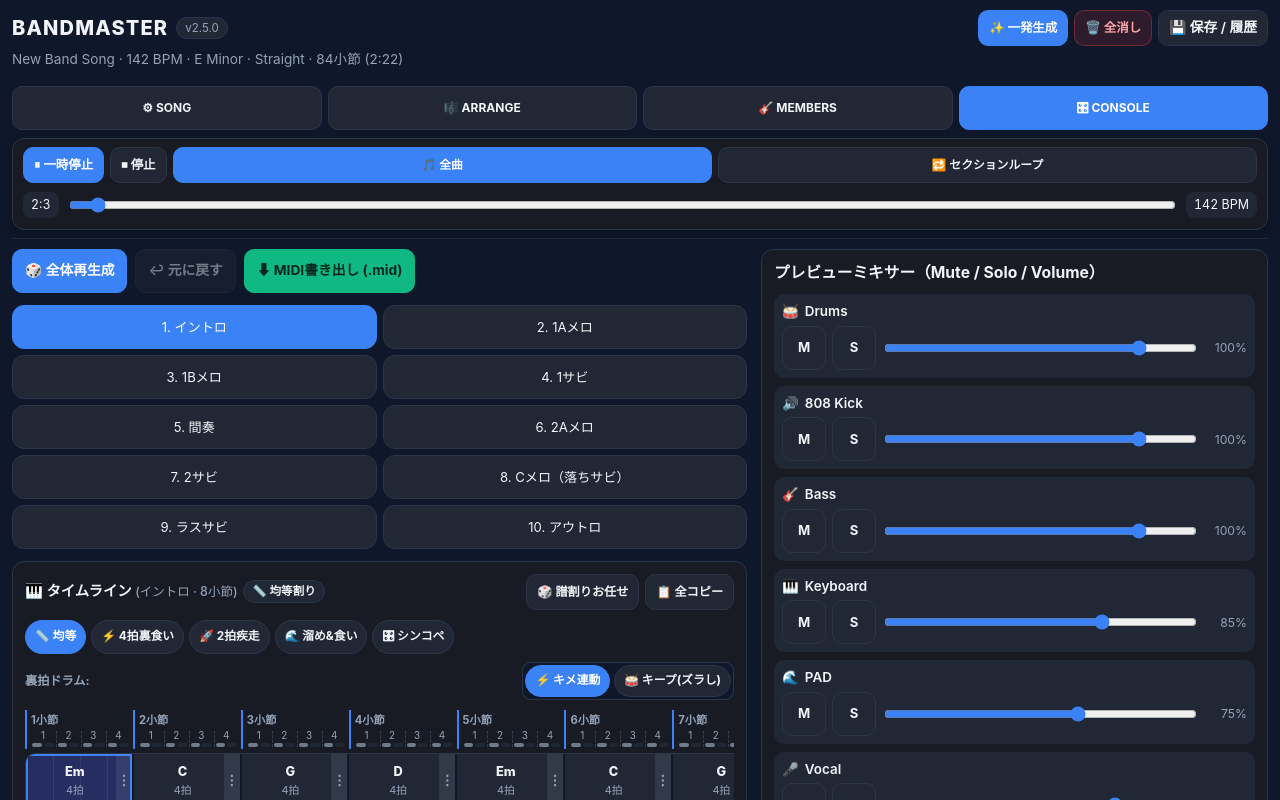
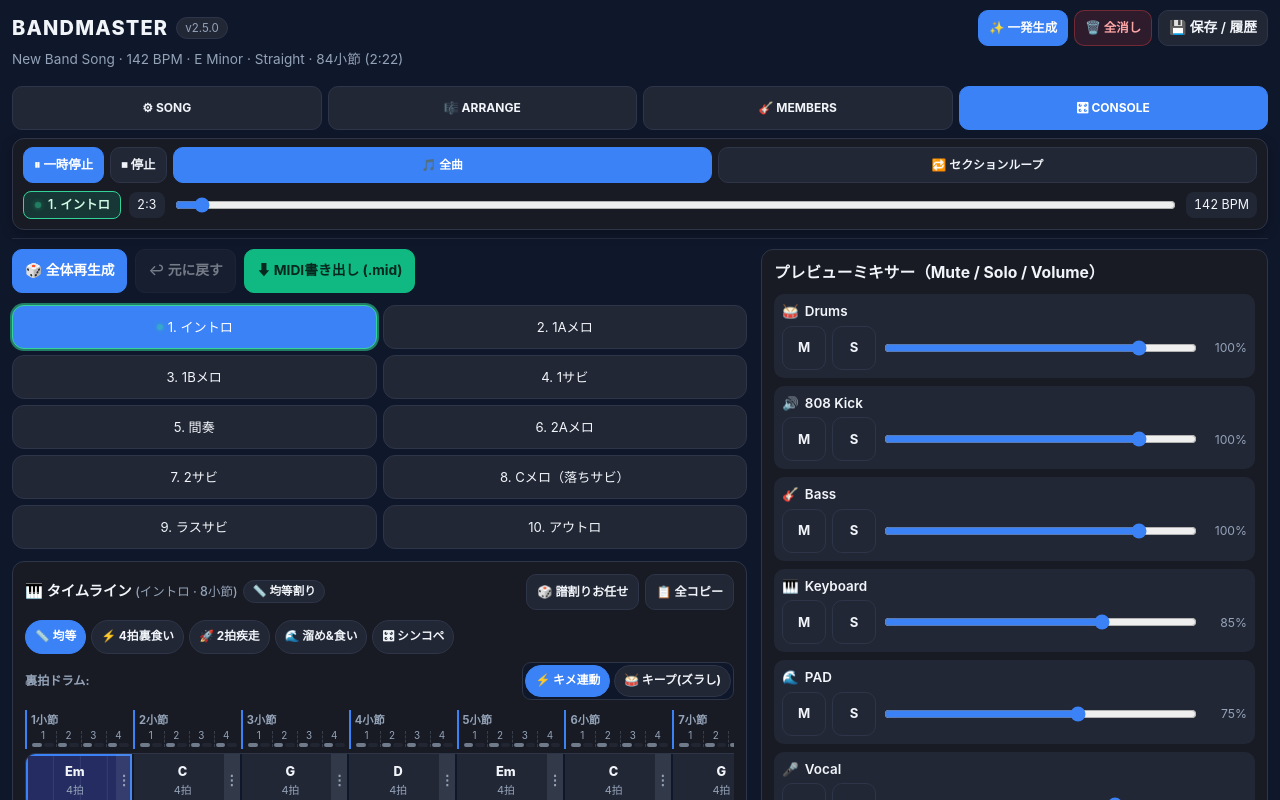
Before and after one commit to miyamax0523/bandmaster, a React (Vite) app: page / in a window 1280 px wide. Both pictures are taken after a click on the button "▶ 再生". Shown: the top 800 px of the page. Built offline with nearby package versions, Linux system fonts and the light colour scheme.

Commit message:
feat(ui): highlight currently playing section during full-song playback in console and transport bar

```diff
--- a/src/App.tsx
+++ b/src/App.tsx
@@ -11,6 +11,7 @@ import { TrackControls } from './components/TrackControls';
 import { useAudioPreview } from './hooks/useAudioPreview';
 import { useBandGenerator } from './hooks/useBandGenerator';
 import { getSongDurationSummary } from './lib/bandState';
+import { findSectionSpanAtTick } from './lib/noteSelector';
 import { CURRENT_ENGINE_VERSION, type CopiedPartPhrase } from './types/song';
 
 type ActiveTab = 'song' | 'arrangement' | 'members' | 'console';
@@ -103,6 +104,14 @@ export function App() {
     audio.previewState.status === 'playing' &&
     audio.playbackMode === 'section' &&
     audio.previewState.sectionLoop?.sectionId === selectedSectionId;
+  const isPlaybackRunning = audio.previewState.status === 'playing';
+  const playingSectionId =
+    audio.previewState.status !== 'stopped'
+      ? (findSectionSpanAtTick(
+          audio.sectionSpans,
+          audio.previewState.currentTick
+        )?.sectionId ?? null)
+      : null;
 
   return (
     <div className="app-shell">
@@ -193,6 +202,8 @@ export function App() {
           playbackMode={audio.playbackMode}
           activeSectionId={selectedSectionId}
           sectionSpans={audio.sectionSpans}
+          sections={song.sections}
+          onSelectSection={setSelectedSectionId}
           onPlay={audio.play}
           onPause={audio.pause}
           onStop={audio.stop}
@@ -252,6 +263,8 @@ export function App() {
               song={song}
               bandState={bandState}
               selectedSectionId={selectedSectionId}
+              playingSectionId={playingSectionId}
+              isPlaybackRunning={isPlaybackRunning}
               isPreviewingSection={isPreviewingSection}
               canUndo={canUndo}
               onSelectSection={setSelectedSectionId}
--- a/src/components/BandmasterConsole.tsx
+++ b/src/components/BandmasterConsole.tsx
@@ -28,6 +28,8 @@ interface BandmasterConsoleProps {
   song: SongConfig;
   bandState: BandState;
   selectedSectionId: string;
+  playingSectionId?: string | null;
+  isPlaybackRunning?: boolean;
   isPreviewingSection: boolean;
   canUndo: boolean;
   onSelectSection: (id: string) => void;
@@ -175,6 +177,8 @@ export function BandmasterConsole({
   song,
   bandState,
   selectedSectionId,
+  playingSectionId,
+  isPlaybackRunning = false,
   isPreviewingSection,
   canUndo,
   onSelectSection,
@@ -274,16 +278,32 @@ export function BandmasterConsole({
       </div>
 
       <div className="section-pills" role="tablist" aria-label="Sections">
-        {song.sections.map((sec, idx) => (
+        {song.sections.map((sec, idx) => {
+          const isPlayingHere = Boolean(
+            playingSectionId && sec.id === playingSectionId
+          );
+          return (
             <button
               key={sec.id}
               type="button"
-            className={`pill ${sec.id === section.id ? 'active' : ''}`}
+              className={`pill ${sec.id === section.id ? 'active' : ''} ${
+                isPlayingHere ? 'playing' : ''
+              } ${isPlayingHere && isPlaybackRunning ? 'is-running' : ''}`}
+              aria-current={isPlayingHere ? 'location' : undefined}
               onClick={() => onSelectSection(sec.id)}
             >
+              {isPlayingHere && (
+                <span
+                  className={`playing-dot ${isPlaybackRunning ? '' : 'is-paused'}`}
+                  aria-hidden="true"
+                />
+              )}
+              <span>
                 {idx + 1}. {sec.name}
+              </span>
             </button>
-        ))}
+          );
+        })}
       </div>
 
       <ChordTimelineEditor
@@ -308,6 +328,32 @@ export function BandmasterConsole({
           {section.unisonRiff && (
             <span className="badge badge-accent">🎸 ユニゾンリフ適用中</span>
           )}
+          {(() => {
+            if (!playingSectionId) return null;
+            if (playingSectionId === section.id) {
+              return (
+                <span className="badge badge-playing">
+                  {isPlaybackRunning ? '▶ 再生中' : '⏸ 一時停止中'}
+                </span>
+              );
+            }
+            const playingIdx = song.sections.findIndex(
+              (s) => s.id === playingSectionId
+            );
+            const playingSec = playingIdx >= 0 ? song.sections[playingIdx] : null;
+            if (!playingSec) return null;
+            return (
+              <button
+                type="button"
+                className="badge badge-playing-jump"
+                onClick={() => onSelectSection(playingSec.id)}
+                title="再生中のセクションへ表示を切り替え"
+              >
+                {isPlaybackRunning ? '▶ 再生中' : '⏸ 一時停止'}: {playingIdx + 1}.{' '}
+                {playingSec.name} へ移動
+              </button>
+            );
+          })()}
         </div>
         <button
           type="button"
--- a/src/components/PlaybackControls.tsx
+++ b/src/components/PlaybackControls.tsx
@@ -1,13 +1,18 @@
-import { TICKS_PER_BAR, TICKS_PER_BEAT } from '../types/song';
+import { TICKS_PER_BAR, TICKS_PER_BEAT, type Section } from '../types/song';
 import type { AudioPreviewState } from '../lib/audioPreview';
 import type { PlaybackMode } from '../hooks/useAudioPreview';
-import type { SectionSpan } from '../lib/noteSelector';
+import {
+  findSectionSpanAtTick,
+  type SectionSpan,
+} from '../lib/noteSelector';
 
 interface PlaybackControlsProps {
   previewState: AudioPreviewState;
   playbackMode: PlaybackMode;
   activeSectionId: string;
   sectionSpans: SectionSpan[];
+  sections?: readonly Section[];
+  onSelectSection?: (sectionId: string) => void;
   onPlay: () => void;
   onPause: () => void;
   onStop: () => void;
@@ -26,6 +31,8 @@ export function PlaybackControls({
   playbackMode,
   activeSectionId,
   sectionSpans,
+  sections,
+  onSelectSection,
   onPlay,
   onPause,
   onStop,
@@ -34,6 +41,16 @@ export function PlaybackControls({
 }: PlaybackControlsProps) {
   const activeSpan =
     sectionSpans.find((s) => s.sectionId === activeSectionId) ?? null;
+  const currentSpan = findSectionSpanAtTick(
+    sectionSpans,
+    previewState.currentTick
+  );
+  const currentSection =
+    currentSpan && sections
+      ? sections.find((s) => s.id === currentSpan.sectionId) ?? null
+      : null;
+  const isPlaying = previewState.status === 'playing';
+  const isPaused = previewState.status === 'paused';
 
   return (
     <section
@@ -89,6 +106,21 @@ export function PlaybackControls({
       </div>
 
       <div className="transport-seek">
+        {currentSection && currentSpan && (
+          <button
+            type="button"
+            className={`now-playing-section-badge ${isPlaying ? 'is-playing' : isPaused ? 'is-paused' : ''}`}
+            onClick={() => onSelectSection?.(currentSection.id)}
+            title="クリックでこのセクションを表示"
+            aria-live="polite"
+          >
+            {isPlaying && <span className="playing-dot" aria-hidden="true" />}
+            {isPaused && <span aria-hidden="true">⏸</span>}
+            <span>
+              {currentSpan.sectionIndex + 1}. {currentSection.name}
+            </span>
+          </button>
+        )}
         <span className="pos-badge">
           {formatPosition(previewState.currentTick)}
         </span>
--- a/src/index.css
+++ b/src/index.css
@@ -614,6 +614,71 @@ input[type='range'] {
   color: #fff;
 }
 
+.pill.playing {
+  border-color: #10b981;
+  background: rgba(16, 185, 129, 0.16);
+  color: #ecfdf5;
+  box-shadow: 0 0 0 2px rgba(16, 185, 129, 0.32);
+}
+
+.pill.active.playing {
+  background: var(--primary);
+  border-color: #34d399;
+  color: #fff;
+  box-shadow: 0 0 0 2px rgba(52, 211, 153, 0.55);
+}
+
+.playing-dot {
+  width: 8px;
+  height: 8px;
+  border-radius: 999px;
+  background: #34d399;
+  flex-shrink: 0;
+  box-shadow: 0 0 8px rgba(52, 211, 153, 0.85);
+  animation: playing-pulse 1.1s ease-in-out infinite;
+}
+
+.playing-dot.is-paused {
+  animation: none;
+  background: #fbbf24;
+  box-shadow: none;
+}
+
+@keyframes playing-pulse {
+  0%,
+  100% {
+    opacity: 1;
+    transform: scale(1);
+  }
+  50% {
+    opacity: 0.45;
+    transform: scale(0.8);
+  }
+}
+
+.badge-playing {
+  background: rgba(16, 185, 129, 0.2);
+  border: 1px solid #34d399;
+  color: #a7f3d0;
+  font-weight: 600;
+}
+
+.badge-playing-jump {
+  background: rgba(16, 185, 129, 0.16);
+  border: 1px solid #34d399;
+  color: #d1fae5;
+  font-weight: 600;
+  cursor: pointer;
+  padding: 2px 8px;
+  border-radius: 999px;
+  font-size: 0.74rem;
+  min-height: 24px;
+}
+
+.badge-playing-jump:hover {
+  background: rgba(16, 185, 129, 0.3);
+}
+
 .pill-sub {
   flex-shrink: 0;
   font-size: 0.72rem;
@@ -1175,6 +1240,42 @@ input[type='range'] {
   white-space: nowrap;
 }
 
+.now-playing-section-badge {
+  display: inline-flex;
+  align-items: center;
+  gap: 6px;
+  font-size: 0.78rem;
+  font-weight: 600;
+  padding: 4px 10px;
+  border-radius: 8px;
+  border: 1px solid var(--border);
+  background: var(--surface-2);
+  color: var(--text);
+  white-space: nowrap;
+  max-width: 160px;
+  overflow: hidden;
+  text-overflow: ellipsis;
+  cursor: pointer;
+  min-height: 28px;
+}
+
+.now-playing-section-badge > span:last-child {
+  overflow: hidden;
+  text-overflow: ellipsis;
+}
+
+.now-playing-section-badge.is-playing {
+  border-color: #34d399;
+  background: rgba(16, 185, 129, 0.18);
+  color: #d1fae5;
+}
+
+.now-playing-section-badge.is-paused {
+  border-color: #fbbf24;
+  background: rgba(251, 191, 36, 0.14);
+  color: #fef3c7;
+}
+
 .mixer-list {
   display: flex;
   flex-direction: column;
--- a/src/lib/noteSelector.ts
+++ b/src/lib/noteSelector.ts
@@ -80,6 +80,20 @@ export function getSectionSpans(song: SongConfig): SectionSpan[] {
     cursor += len;
   }
   return spans;
+}
+
+export function findSectionSpanAtTick(
+  spans: readonly SectionSpan[],
+  tick: number
+): SectionSpan | null {
+  if (spans.length === 0) return null;
+  if (tick <= spans[0].startTick) return spans[0];
+  for (const span of spans) {
+    if (tick >= span.startTick && tick < span.endTick) {
+      return span;
+    }
+  }
+  return spans[spans.length - 1];
 }
 
 export function getTotalSongTicks(song: SongConfig): number {
```
Also changed, not shown: 1 other file (tests, documents, lock files or other folders). Lines whose indentation alone changed are shown as unchanged.
